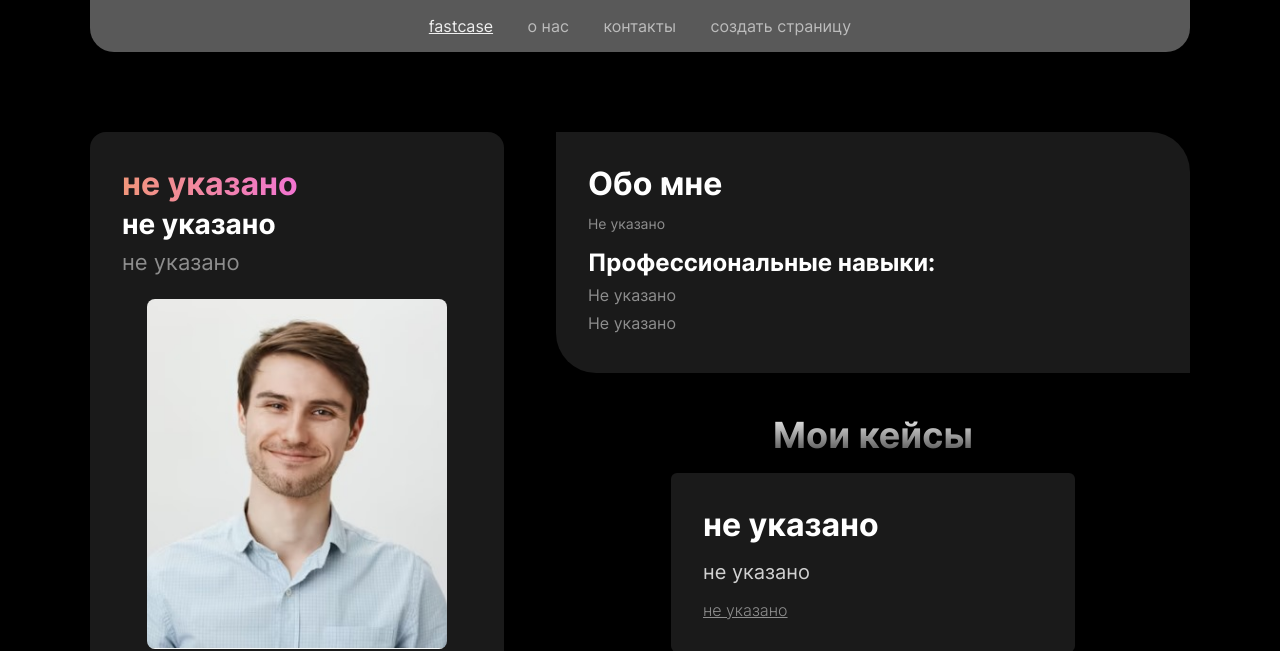
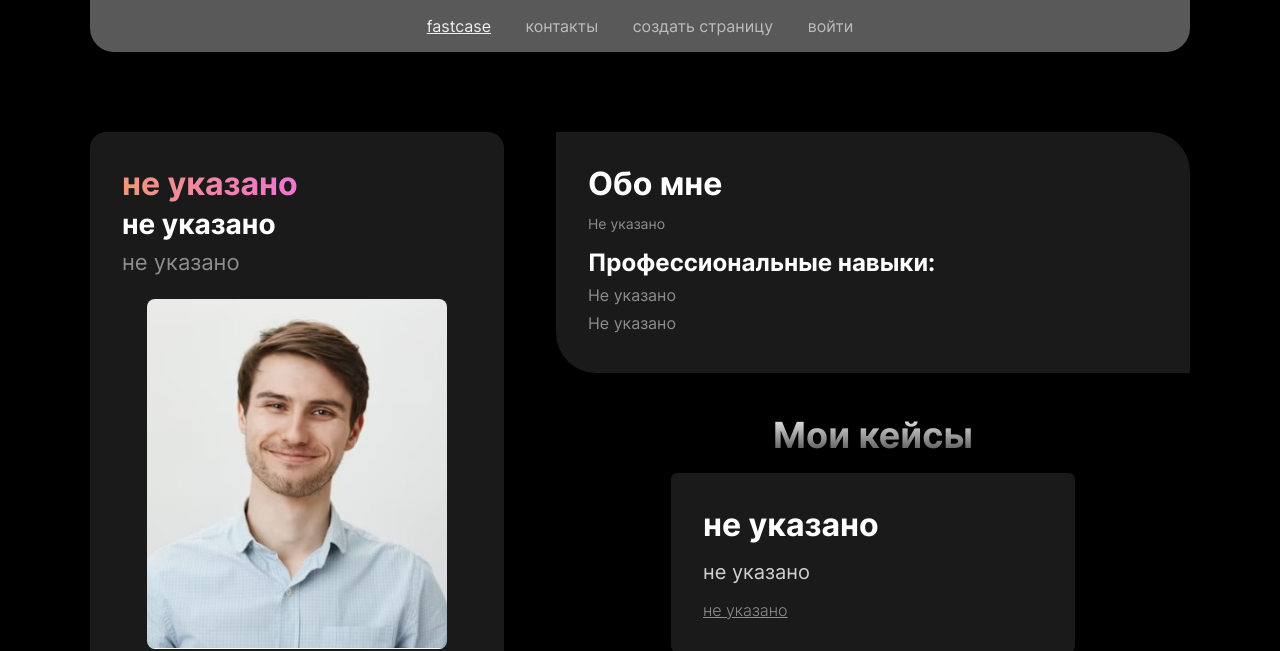
Before and after one commit to fwhyjke/fastcase, a Django app: page /page in a window 1280 px wide. Shown: the top 651 px of the page. Run offline with Django 4.2, Linux system fonts and the light colour scheme; data that the repository does not hold is empty.

Commit message:
header changes

```diff
--- a/templates/fastcase/page.html
+++ b/templates/fastcase/page.html
@@ -17,13 +17,13 @@
                     <a class="header-list__name" href="/">fastcase</a>
                 </li>
                 <li>
-                    <a class="header-list__element" href="#">о нас</a>
-                </li>
-                <li>
-                    <a class="header-list__element" href="#">контакты</a>
+                    <a class="header-list__element" id="contactsLink" href="/">контакты</a>
                 </li>
                 <li>
                     <a class="header-list__element" href="/create-page">создать страницу</a>
+                </li>
+                <li>
+                    <a class="header-list__element" href="#">войти</a>
                 </li>
             </ul>
         </header>
```
Also changed, not shown: templates/fastcase/create_page.html (+4 -4 lines), templates/fastcase/welcome.html (+13 -8 lines).
